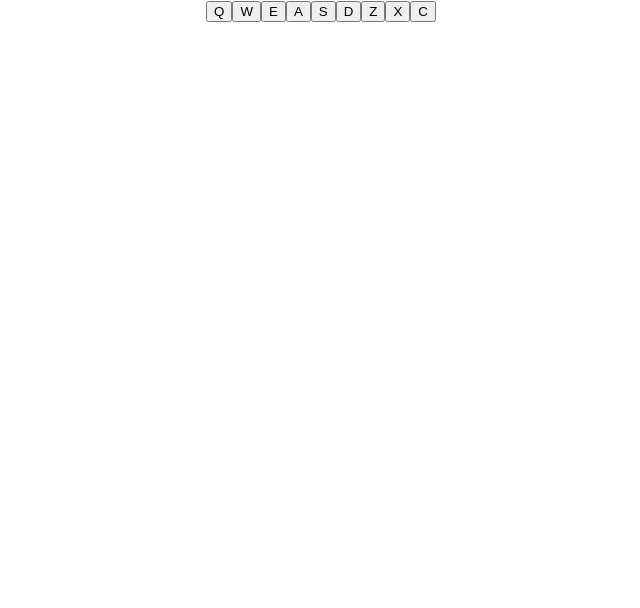
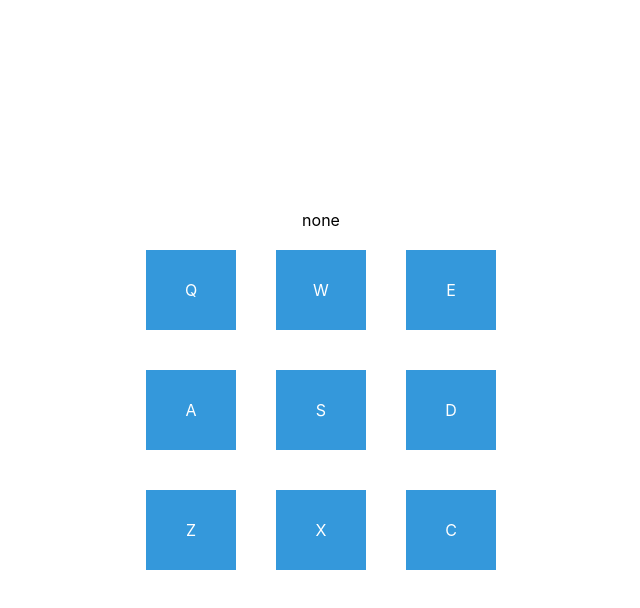
Before and after one commit to shaunb3/drum-kit, a React (Create React App) app: page / in a window 1280 px wide. Shown: the top 608 px of the page, without its empty margins (319-959 px from the left). Built offline with nearby package versions, Linux system fonts and the light colour scheme.

Commit message:
pre html audio element

```diff
--- a/src/App.css
+++ b/src/App.css
@@ -1,38 +1,31 @@
-.App {
-  text-align: center;
+.drum-pad{
+padding:30px;
+width:30px;
+background-color: #3498db;
+color:white;
+margin:20px;
+text-align: center;
+cursor: pointer;
+user-select: none;
 }
 
-.App-logo {
-  height: 40vmin;
-  pointer-events: none;
-}
+body{
+  height: 100vh;
+  justify-content: center;
+    align-items: center;
+  display: flex;
 
-@media (prefers-reduced-motion: no-preference) {
-  .App-logo {
-    animation: App-logo-spin infinite 20s linear;
   }
-}
 
-.App-header {
-  background-color: #282c34;
-  min-height: 100vh;
-  display: flex;
-  flex-direction: column;
-  align-items: center;
-  justify-content: center;
-  font-size: calc(10px + 2vmin);
-  color: white;
-}
+  #drum-machine{
+    display: flex;
+    flex-wrap: wrap;
+    width:500px;
+    justify-content: center;
+    align-items: center;
+  }
 
-.App-link {
-  color: #61dafb;
-}
-
-@keyframes App-logo-spin {
-  from {
-    transform: rotate(0deg);
+  #display{
+    width:100%;
+    text-align:center;
   }
-  to {
-    transform: rotate(360deg);
-  }
-}
--- a/src/components/Drumkey.js
+++ b/src/components/Drumkey.js
@@ -7,7 +7,17 @@ class Drumkey extends Component{
 
   render(){
     return (
-    <button id={this.props.keyS} onClick={this.props.handlePress}>{this.props.keyS}</button>
+    <div
+
+    onClick={this.props.handlePress} className="drum-pad"
+    data-name={this.props.name}>
+
+    {this.props.keyS}
+      <audio
+      id={this.props.keyS}
+      className="clip"
+      ></audio>
+    </div>
     )
 
   }
--- a/src/components/Drumpad.js
+++ b/src/components/Drumpad.js
@@ -53,45 +53,31 @@ const soundData = [{
 
 
 class Drumpad extends Component{
-
-  state={soundObj:soundData}
-
-
-handlePress= event=>{
-
-
-for (let i in soundData){
-
-  if(event.target.id === soundData[i].keyTrigger){
-
-    let soundFile= new Audio(soundData[i].url)
-     soundFile.play()
-    console.log(soundFile)
-
-  }
-}
-
-
-
-
-
-
-}
-
-
-
+state={soundName:"none"}
 
   render(){
 
     const keyPad = soundData.map((item)=>{
   return (
-    <Drumkey  keyS={item.keyTrigger} handlePress={this.handlePress} key={item.keyTrigger}/>
+
+    <Drumkey
+    keyS={item.keyTrigger}
+    name={item.id}
+    handlePress={(event)=>{
+      this.setState({soundName:event.target.getAttribute("data-name")})
+      let audio= new Audio(item.url)
+
+      audio.play()
+      }}
+    key={item.keyTrigger}/>
+
   )
 })
 
 
     return (
-      <div>
+      <div id="drum-machine">
+      <div id="display">{this.state.soundName}</div>
       {keyPad}
       </div>
 
```
